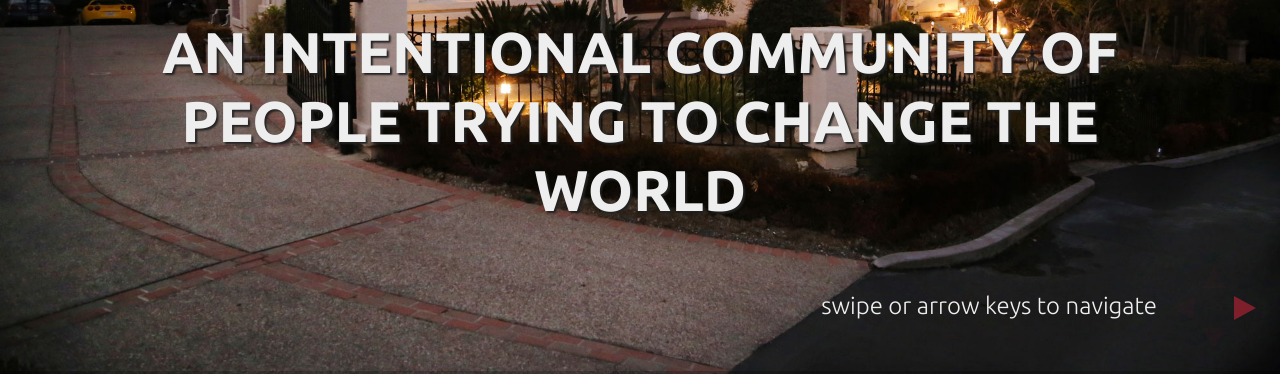
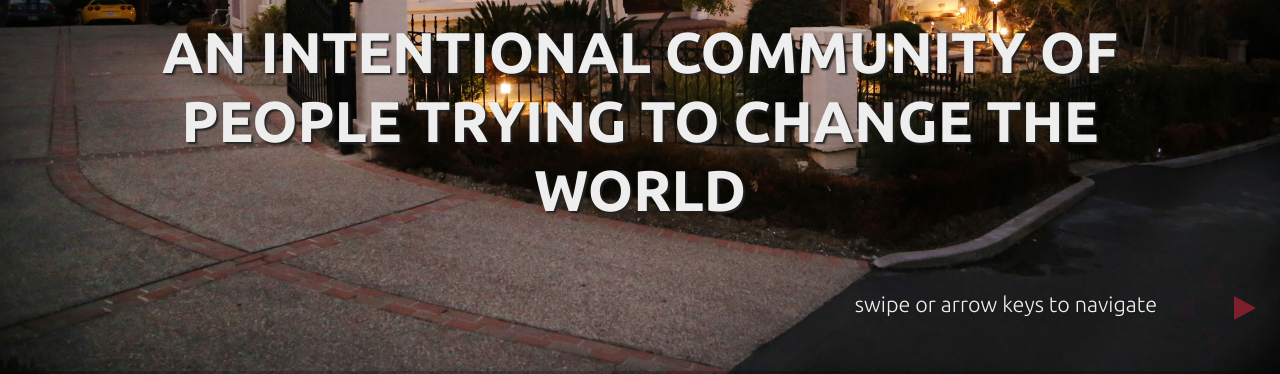
Before and after one commit to justynazander/rainbowmansion.com, a website: page index.html in a window 1280 px wide. Shown: the part 426-800 px from the top of the page. Drawn offline with nearby package versions, Linux system fonts and the light colour scheme.

Commit message:
font change

```diff
--- a/index.html
+++ b/index.html
@@ -128,7 +128,7 @@
 			right: 123px;
 			bottom: -30px;
 			-webkit-user-select: none;
-			font-size: 24px !important;
+			font-size: 0.6em !important;
 		}
 	</style>
 
```
